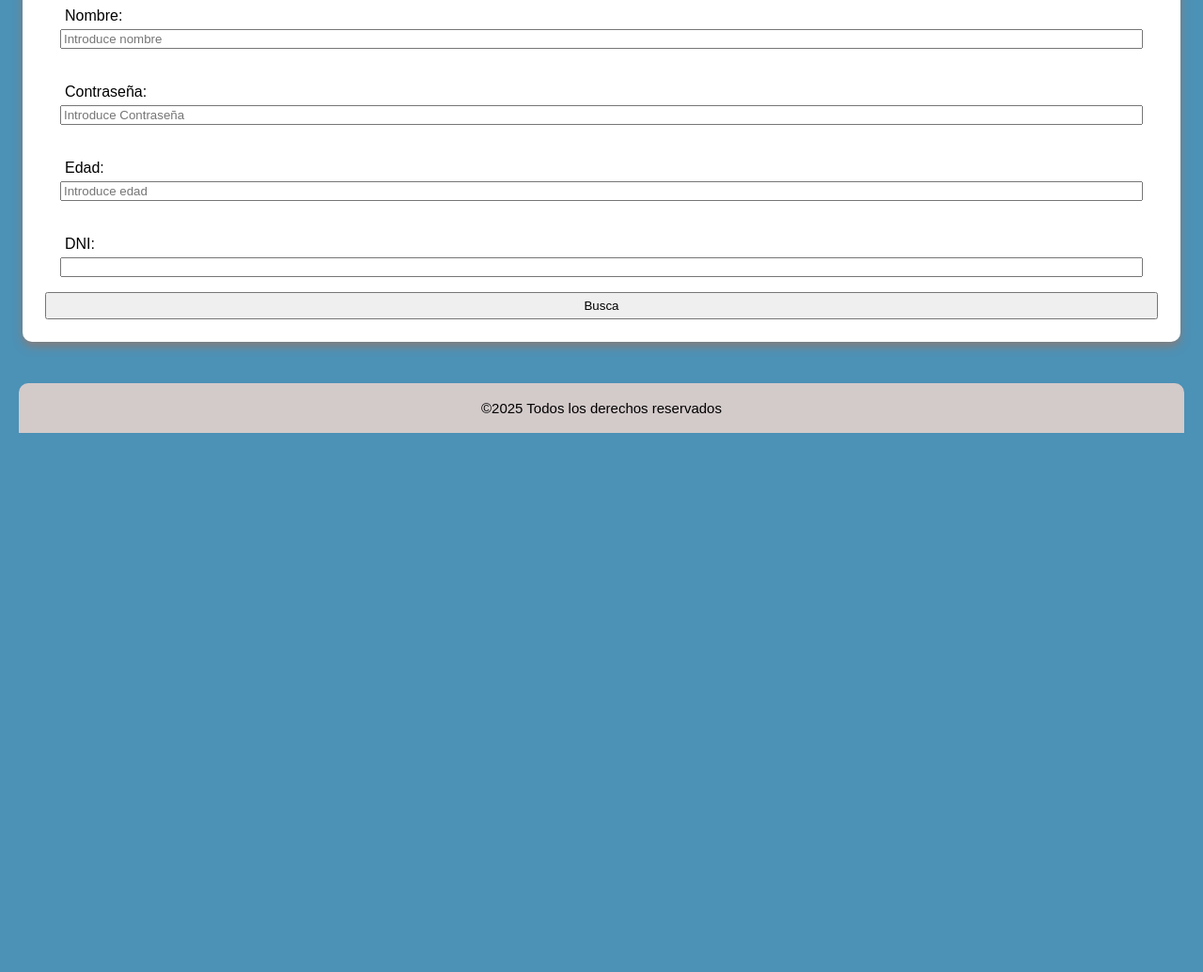
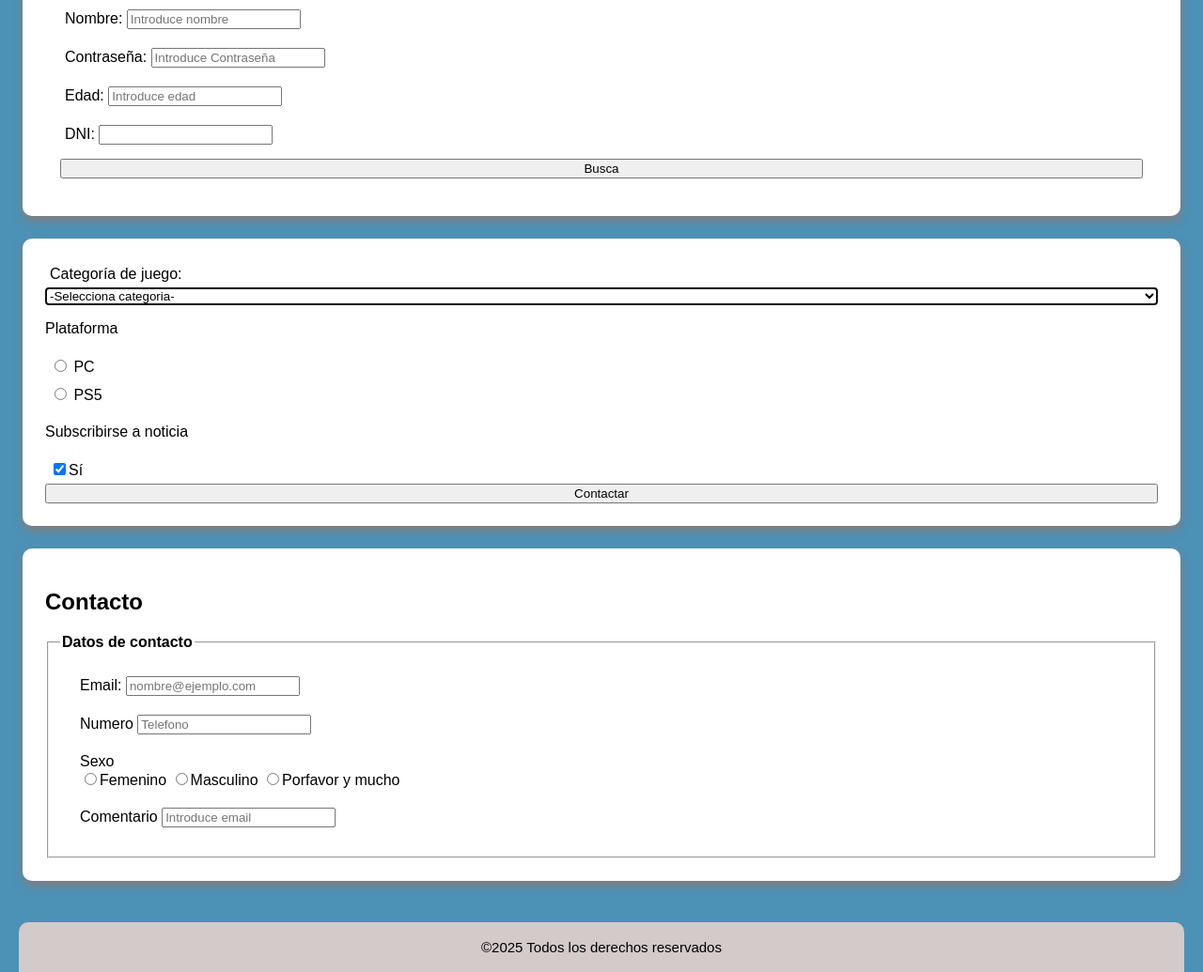
Before and after one commit to Paagola/LGMSI_PRUEBACLASE, a plain HTML site: page index.html in a window 1280 px wide. Shown: the part 1069-2104 px from the top of the page at 94% size. Before the commit the page ends 1530 px from the top, so only its background shows below. Drawn offline with Linux system fonts and the light colour scheme.

Commit message:
upd: index.html style.css

```diff
--- a/estilos.css
+++ b/estilos.css
@@ -168,14 +168,12 @@ form{
 .datos {
     display: flex;
     justify-content: center;
-    flex-direction: column;
+    flex-direction:column;
     padding: 1rem;
+    gap: 10px;
+    width: auto;
 }
 
-button {
-    width: auto;
-    padding: 5px;
-}
 
 label {
     padding: 5px;
@@ -197,3 +195,7 @@ label {
     border-top-right-radius: 10px;
 
 }
+
+legend  {
+    font-weight: bold;
+}
--- a/index.html
+++ b/index.html
@@ -18,7 +18,7 @@
                 <ul><a href="a">Inicio</a></ul>
                 <ul><a href="a">Noticias</a></ul>
                 <ul><a href="a">Guias</a></ul>
-                <ul><a href="a">Contactos</a></ul>
+                <ul><a href="#hey">Contactos</a></ul>
             </ul>
         </nav>
     </header>
@@ -95,30 +95,89 @@
             <form name="register"action="registro.html" method="post" >
 
                 <div class="datos">
-                <label for="nombre">Nombre: </label>
+                <label for="nombre">Nombre:
                 <input type="text" name="nombre" id="nombre" placeholder="Introduce nombre" required>
-                </div>
+                </label>
 
-                <div class="datos">
-                <label for="clave">Contraseña: </label>
+
+                <label for="clave">Contraseña:
                 <input type="password" name="pass" id="clave" minlength="6" placeholder="Introduce Contraseña"
                 maxlength="12" required>
-                </div>
+                </label>
 
-                <div class="datos">
-                <label for="edad">Edad: </label>
+
+                <label for="edad">Edad:
                 <input type="number" name="age" id="edad" placeholder="Introduce edad"
                 pattern="[0-9]+">
-                </div>
+                </label>
 
-                <div class="datos">
-                <label for="dni">DNI: </label>
-                <input type="text" name="id" id="dni" pattern="[0-9]{8}[A-Za-z]{1}" required>
-                </div>
+
+                <label for="dni">DNI:
+                <input type="text" name="id" id="dni" pattern="([X-Zx-z]|[0-9])[0-9]{7}[A-Za-z]" required>
+                </label>
+
 
                 <button type="submit">Busca</button>
+            </div>
             </form>
         </section>
+        <section class="tarjeta">
+            <form name="contacto" action="contacto.php" method="post" autocomplete="off">
+                <!--Lista desplegable-->
+                <label for="categoria">Categoría de juego: </label>
+                <select name="categoria" id="categoria" autofocus>
+                    <option selected disabled>-Selecciona categoria-</option>
+                    <option value="rol">Rol</option>
+                    <option value="aventura">Aventura</option>
+                    <option value="deportes">Deportes</option>
+                </select>
+
+                <!--Radio y checkox-->
+                <p>Plataforma</p>
+                <label for="">
+                    <input type="radio" name="plataforma" id="plataforma" value="pc" required>
+                    PC
+                </label>
+                <label for="">
+                    <input type="radio" name="plataforma" id="plataforma" value="ps">
+                    PS5
+                </label>
+                <p>Subscribirse a noticia</p>
+                <label><input type="checkbox" name="supscripcion" checked>Sí</label>
+
+                <!--hidden se utiliza para enviar datos no visibles para el usuario-->
+                <input type="hidden" name="producto-id" value="1234">
+                <!--Botones-->
+                <input type="submit" value="Contactar">
+            </form>
+        </section>
+
+        <section id="hey" class="tarjeta">
+            <h2>Contacto</h2>
+
+            <fieldset>
+                <legend>Datos de contacto</legend>
+                <form name="form-contacto" action="formulario-contacto.php">
+                    <div class="datos">
+                    <label for="">Email:
+                        <input type="email" name="form-contacto" id="form-contacto" placeholder="nombre@ejemplo.com">
+                    </label>
+                    <label for="">Numero
+                        <input type="number" name="form-contacto" id="form-contacto" placeholder="Telefono">
+                    </label>
+                    <label for="">Sexo<br>
+                        <input type="radio" name="form-contacto" id="form-contacto" placeholder="" required>Femenino
+                        <input type="radio" name="form-contacto" id="form-contacto" placeholder="">Masculino
+                        <input type="radio" name="form-contacto" id="form-contacto" placeholder="">Porfavor y mucho
+                    </label>
+                    <label for="">Comentario
+                        <input type="text" name="form-contacto" id="form-contacto" placeholder="Introduce email">
+                    </label>
+                    </div>
+                </fieldset>
+                </form>
+        </section>
+
     </main>
     <footer class="pie">
         <p>&copy;2025 Todos los derechos reservados</p>
```
